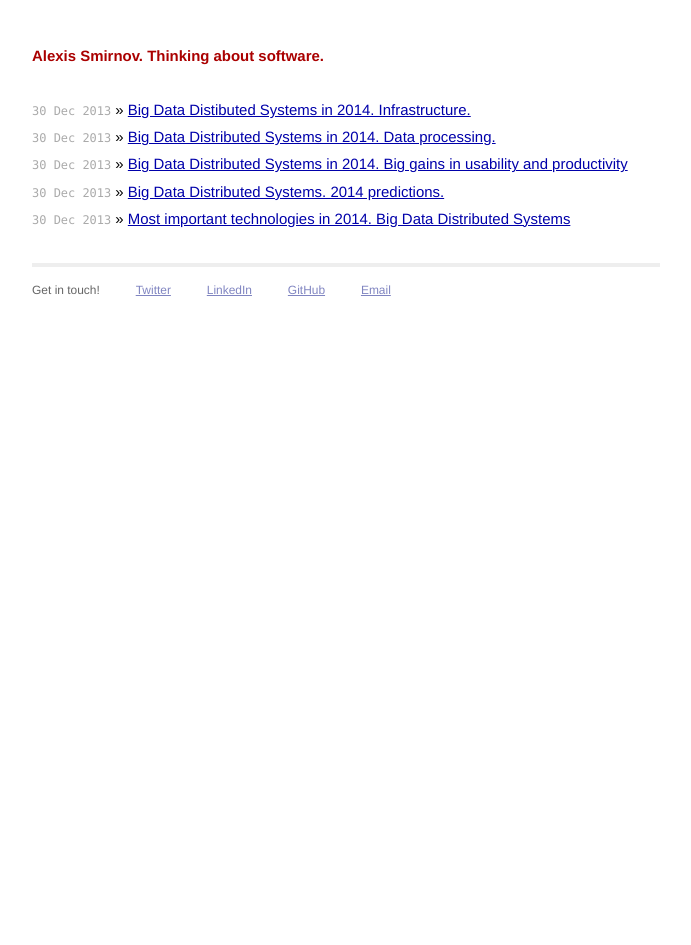
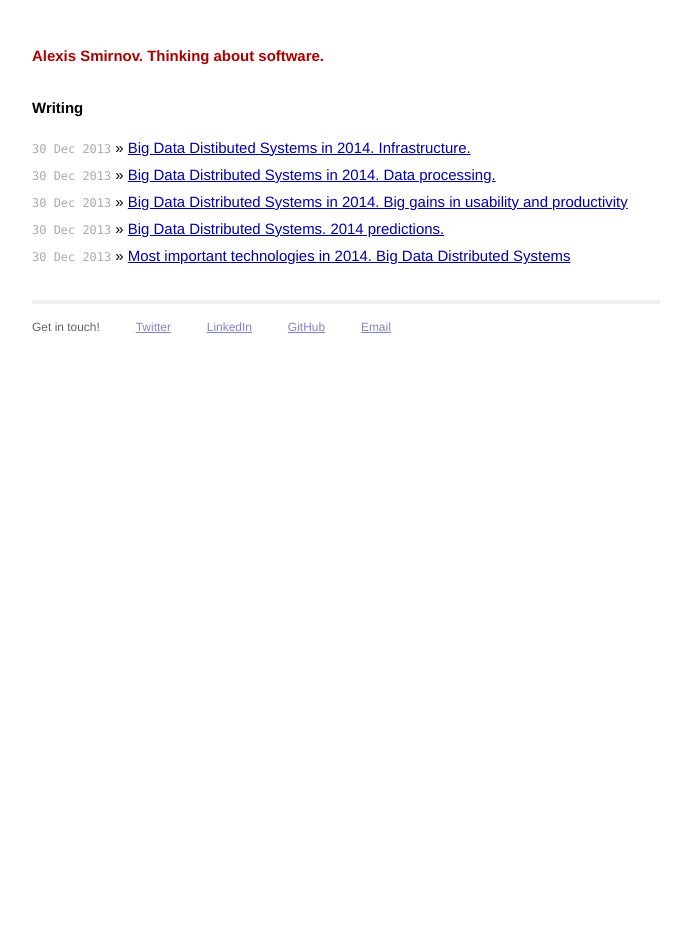
Before and after one commit to alexissmirnov/alexissmirnov.github.io, a Jekyll site: the page built from index.html, in a window 1280 px wide. Shown: the whole page, without its empty margins (294-985 px from the left). Built offline with Jekyll 4.4.1, drawn with Linux system fonts in a browser that asks for light colours; Markdown is read by kramdown in place of the engine named in the settings.

Commit message:
cleaner home page

```diff
--- a/index.html
+++ b/index.html
@@ -4,7 +4,7 @@ title: Alexis Smirnov
 ---
 
 <div id="home">
-  <!-- <h1>Writing</h1> -->
+  <h1>Writing</h1>
   <ul class="posts">
     {% for post in site.posts %}
       <li><span>{{ post.date | date_to_string }}</span> &raquo; <a href="{{ post.url }}">{{ post.title }}</a></li>
```
